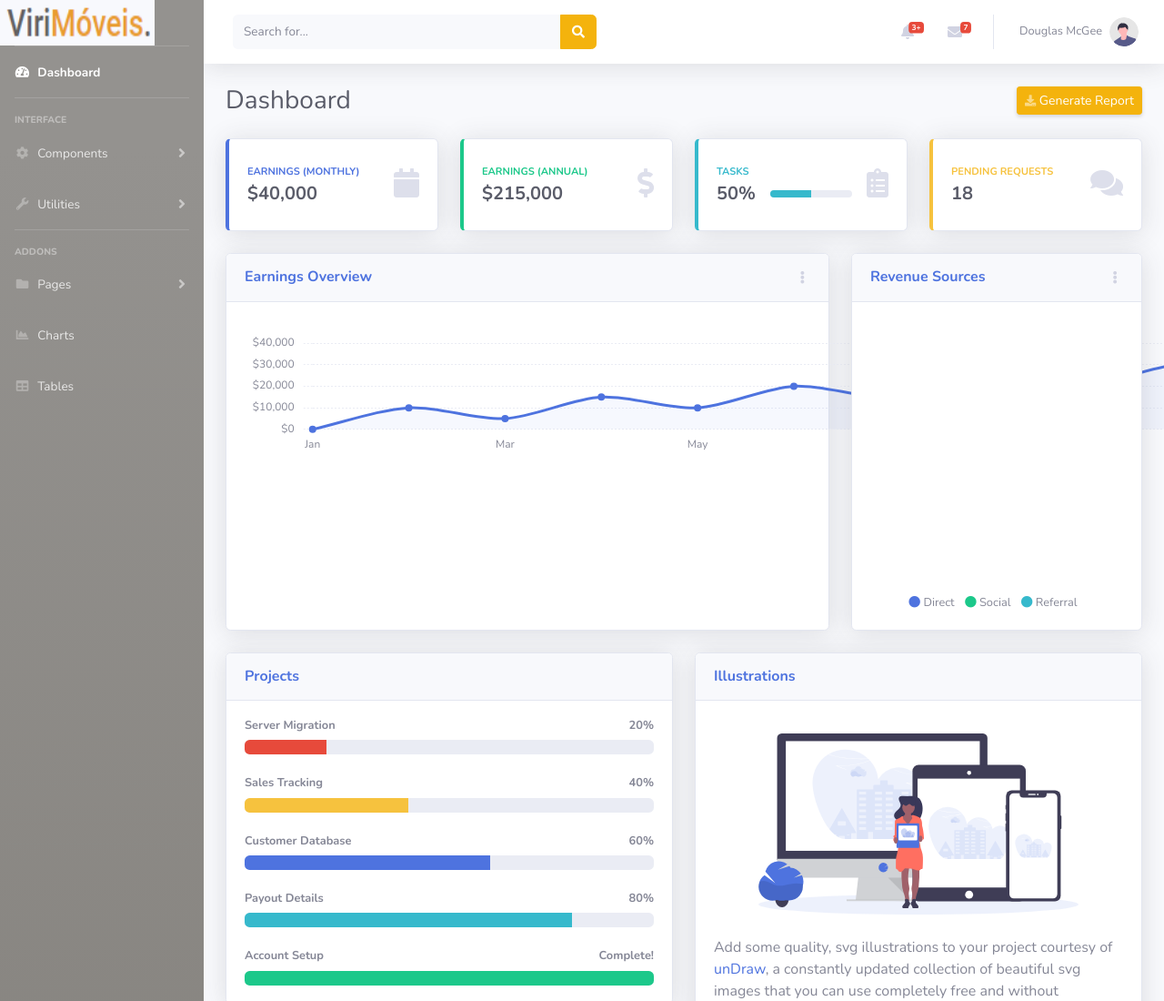
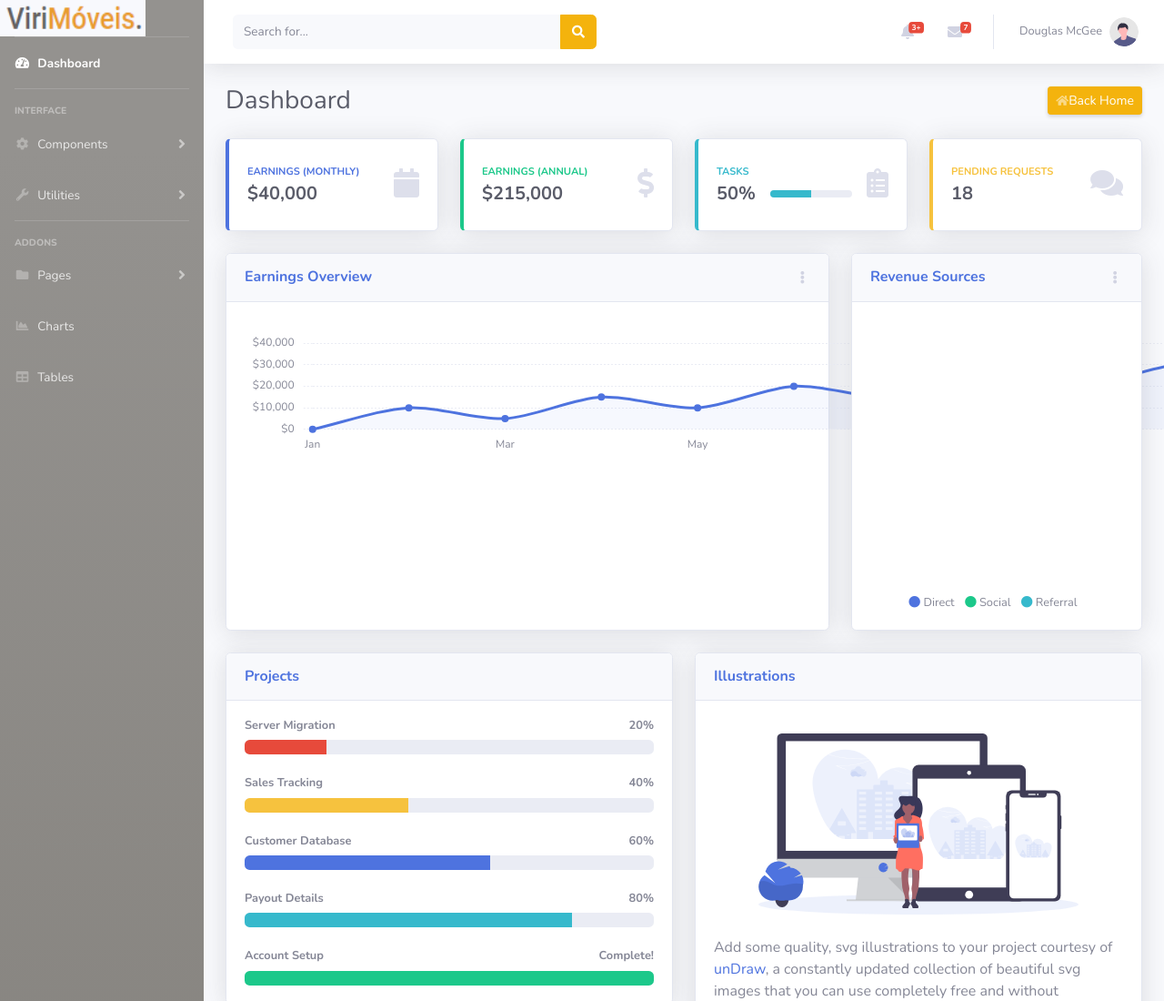
Before and after one commit to Joel-Silva200/ProjetoGPS1, a website with bundled scripts: page dashboard-admin/index.html in a window 1280 px wide. Shown: the top 1100 px of the page at 91% size. Built offline with nearby package versions, Linux system fonts and the light colour scheme.

Commit message:
Botão "Back Home" para voltar para o Front

```diff
--- a/dashboard-admin/index.html
+++ b/dashboard-admin/index.html
@@ -12,7 +12,7 @@
     <!-- For favicon png -->
 	<link rel="shortcut icon" type="image/icon" href="../assets/logo/favicon.png"/>
 
-    <title>SB Admin 2 - Dashboard</title>
+    <title>ViriMóveis-Dashboard</title>
 
     <!-- Custom fonts for this template-->
     <link href="vendor/fontawesome-free/css/all.min.css" rel="stylesheet" type="text/css">
@@ -38,7 +38,7 @@
 
                 <!--<a class="navbar-brand" href="index.html">Viri<span>Móveis</span>.</a> -->
 
-                <img src="../dashboard-admin/img/logoDash.PNG" alt="some text" width=170 height=50>
+                <img src="../dashboard-admin/img/logoDash.PNG" alt="some text" width=160 height=40>
 
             </div>
 
@@ -173,10 +173,12 @@
 
                         <!-- Nav Item - Search Dropdown (Visible Only XS) -->
                         <li class="nav-item dropdown no-arrow d-sm-none">
+
                             <a class="nav-link dropdown-toggle" href="#" id="searchDropdown" role="button"
                                 data-toggle="dropdown" aria-haspopup="true" aria-expanded="false">
                                 <i class="fas fa-search fa-fw"></i>
                             </a>
+
                             <!-- Dropdown - Messages -->
                             <div class="dropdown-menu dropdown-menu-right p-3 shadow animated--grow-in"
                                 aria-labelledby="searchDropdown">
@@ -356,8 +358,10 @@
                     <!-- Page Heading -->
                     <div class="d-sm-flex align-items-center justify-content-between mb-4">
                         <h1 class="h3 mb-0 text-gray-800">Dashboard</h1>
-                        <a href="#" class="d-none d-sm-inline-block btn btn-sm btn-primary shadow-sm"><i
-                                class="fas fa-download fa-sm text-white-50"></i> Generate Report</a>
+                        <!-- <a href="#" class="d-none d-sm-inline-block btn btn-sm btn-primary shadow-sm"><i
+                                class="fas fa-download fa-sm text-white-50"></i> Generate Report</a> -->
+                        <a href="../index.html" class="d-none d-sm-inline-block btn btn-sm btn-primary shadow-sm"><i
+                            class="fas fa-home fa-sm text-white-50"></i>Back Home</a>
                     </div>
 
                     <!-- Content Row -->
```
